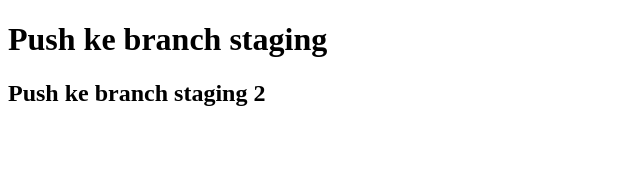
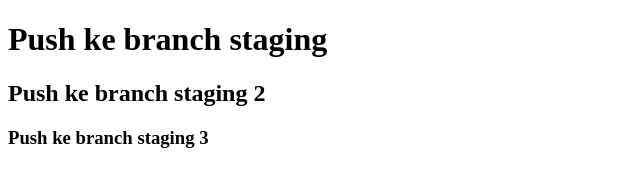
Before and after one commit to hamdanhamdani293/git-belajar, a plain HTML site: page header.html in a window 1280 px wide. Shown: the whole page, without its empty margins (0-640 px from the left). Drawn offline with Linux system fonts and the light colour scheme.

Commit message:
penambahan tag h3

```diff
--- a/header.html
+++ b/header.html
@@ -11,6 +11,7 @@
 <body>
     <h1>Push ke branch staging</h1>
     <h2>Push ke branch staging 2</h2>
+    <h3>Push ke branch staging 3</h3>
 </body>
 
 </html>
```
